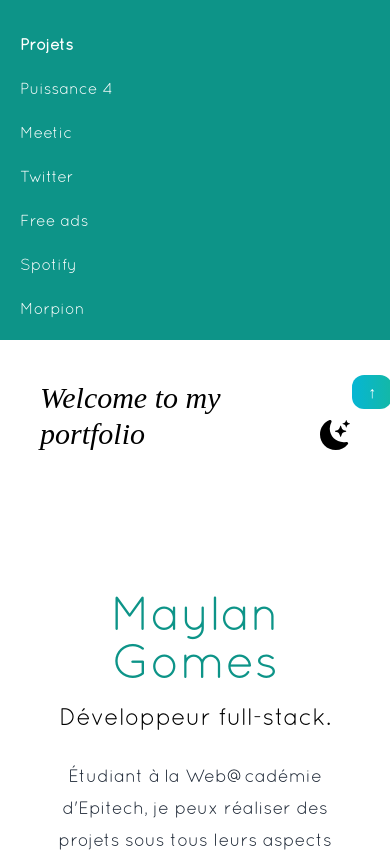
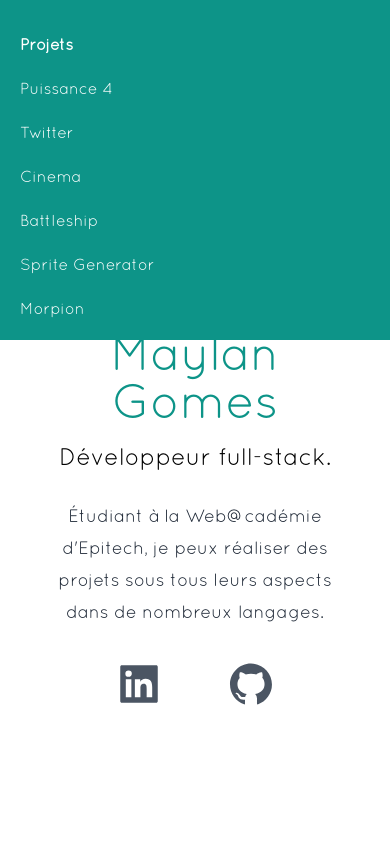
Before and after one commit to maylangomes/portfolio, a Next.js app: page / in a window 390 px wide. Shown: the top 852 px of the page. Built offline with nearby package versions, Linux system fonts and the light colour scheme; a web font is replaced by a local one.

Commit message:
fix: navbar réduite, fixed, espacements modifiés et responsive amélioré

```diff
--- a/package.json
+++ b/package.json
@@ -9,6 +9,7 @@
     "lint": "next lint"
   },
   "dependencies": {
+    "@emailjs/browser": "^4.3.3",
     "next": "14.1.4",
     "react": "^18",
     "react-dom": "^18",
--- a/src/app/page.js
+++ b/src/app/page.js
@@ -20,6 +20,7 @@ import Image from 'next/legacy/image';
 // }
 
 
+
 import {
   AiFillGithub,
   AiFillLinkedin
@@ -36,9 +37,9 @@ export default function Home() {
   return (
     <div className={darkMode ? "dark font-quicksand" : "font-quicksand"}>
       <title>Portfolio</title>
-      <nav className="bg-teal-600">
+      <nav className="bg-teal-600 fixed w-full z-10">
         <div className="">
-          <div className="flex items-center justify-between h-6 sm:h-24">
+          <div className="flex items-center justify-between h-6 sm:h-16">
             {/* <div className="flex sm:hidden">
               <button type="button" className="relative inline-flex items-center justify-center rounded-md p-2 text-teal-400 hover:bg-teal-700 hover:text-white focus:outline-none focus:ring-2 focus:ring-inset focus:ring-white" aria-controls="mobile-menu" aria-expanded="false">
                 <svg className="block h-6 w-6" fill="none" viewBox="0 0 24 24" strokeWidth="1.5" stroke="currentColor" aria-hidden="true">
@@ -50,14 +51,15 @@ export default function Home() {
               </button>
             </div> */}
             <div className="hidden sm:block lg:flex items-center mx-auto">
-              <a href="#" className="text-white hover:bg-teal-400 rounded-lg px-3 py-2 font-bold mr-20" aria-current="page">Projets</a>
+              <a href="#" className="text-white hover:bg-teal-400 rounded-lg px-3 py-2 font-bold mr-20">Projets</a>
               <div className="mx-auto">
-                <a href="#Puissance4" className="text-white hover:bg-teal-500 rounded-lg px-3 py-2">Puissance_4</a>
-                <a href="#" className="text-white hover:bg-teal-500 rounded-lg px-3 lg:px-4 py-2">Meetic</a>
+                <a href="#Puissance4" className="text-white hover:bg-teal-500 rounded-lg px-3 py-2 whitespace-nowrap">Puissance 4</a>
                 <a href="#" className="text-white hover:bg-teal-500 rounded-lg px-3 lg:px-4 py-2">Twitter</a>
-                <a href="#" className="text-white hover:bg-teal-500 rounded-lg px-3 lg:px-4 py-2">Free_ads</a>
-                <a href="#" className="text-white hover:bg-teal-500 rounded-lg px-3 lg:px-4 py-2">Spotify</a>
+                <a href="#" className="text-white hover:bg-teal-500 rounded-lg px-3 lg:px-4 py-2">Cinema</a>
+                <a href="#" className="text-white hover:bg-teal-500 rounded-lg px-3 lg:px-4 py-2">Battleship</a>
+                <a href="#" className="text-white hover:bg-teal-500 rounded-lg px-3 lg:px-4 py-2 whitespace-nowrap">Sprite Generator</a>
                 <a href="#" className="text-white hover:bg-teal-500 rounded-lg px-3 lg:px-4 py-2">Morpion</a>
+
               </div>
             </div>
           </div>
@@ -67,10 +69,10 @@ export default function Home() {
           <div className="px-2 pb-3 space-y-1">
             <a href="#" className="text-white hover:bg-teal-700 block px-3 py-2 rounded-lg font-bold">Projets</a>
             <a href="#Puissance4" className="text-white hover:bg-teal-700 block px-3 py-2 rounded-lg">Puissance 4</a>
-            <a href="#" className="text-white hover:bg-teal-700 block px-3 py-2 rounded-lg">Meetic</a>
             <a href="#" className="text-white hover:bg-teal-700 block px-3 py-2 rounded-lg">Twitter</a>
-            <a href="#" className="text-white hover:bg-teal-700 block px-3 py-2 rounded-lg">Free ads</a>
-            <a href="#" className="text-white hover:bg-teal-700 block px-3 py-2 rounded-lg">Spotify</a>
+            <a href="#" className="text-white hover:bg-teal-700 block px-3 py-2 rounded-lg">Cinema</a>
+            <a href="#" className="text-white hover:bg-teal-700 block px-3 py-2 rounded-lg">Battleship</a>
+            <a href="#" className="text-white hover:bg-teal-700 block px-3 py-2 rounded-lg">Sprite Generator</a>
             <a href="#" className="text-white hover:bg-teal-700 block px-3 py-2 rounded-lg">Morpion</a>
           </div>
         </div>
@@ -82,28 +84,28 @@ export default function Home() {
         {/* <section className="min-h-screen"> */}
         <section>
           <div className="py-10 mb-12 flex justify-between dark:text-white">
-            <h1 className=" font-glametrix italic text-3xl">Welcome to my portfolio</h1>
+            <h1 className=" font-glametrix italic text-3xl mt-20">Welcome to my portfolio</h1>
             <ul className="flex">
-              <li className="mt-10">
+              <li className="mt-20">
                 <BsFillMoonStarsFill
                   onClick={() => setDarkMode(!darkMode)}
                   className=" cursor-pointer text-3xl"
                 />
               </li>
-              <li className="lg:fixed hidden lg:block">
+              {/* <li className="lg:fixed hidden lg:block">
                 <a
-                  className="bg-gradient-to-r from-cyan-500 to-teal-500 text-white px-2 py-2 rounded-xl ml-8"
+                  className="bg-gradient-to-r from-cyan-500 to-teal-500 text-white px-2 py-2 rounded-xl ml-8 mt-24"
                   href="#">
                   Back to menu
                 </a>
-              </li>
-              <li className="fixed lg:hidden sm:block">
+              </li> */}
+              {/* <li className="fixed lg:hidden sm:block">
                 <a
                   className="bg-gradient-to-r from-cyan-500 to-teal-500 text-white px-4 py-2 rounded-xl ml-8"
                   href="#">
                   &#x2191;
                 </a>
-              </li>
+              </li> */}
             </ul>
           </div>
           <div className="text-center py-10">
```
Also changed, not shown: 1 other file (tests, documents, lock files or other folders).
